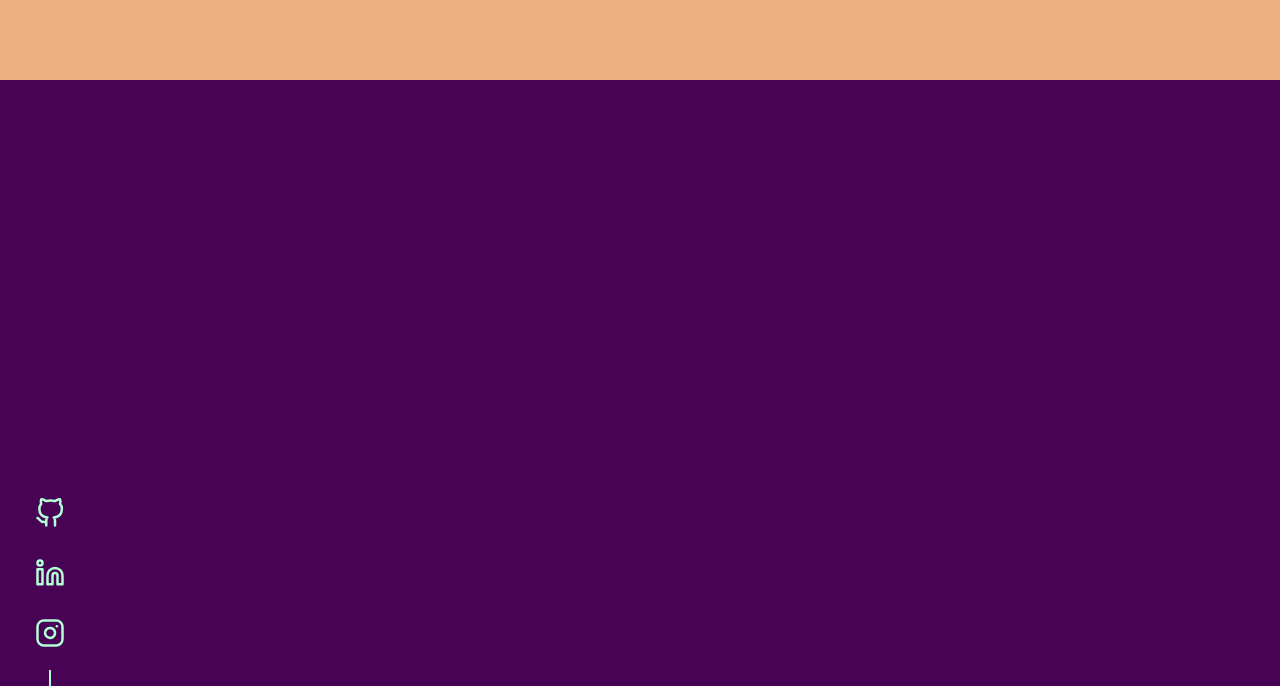
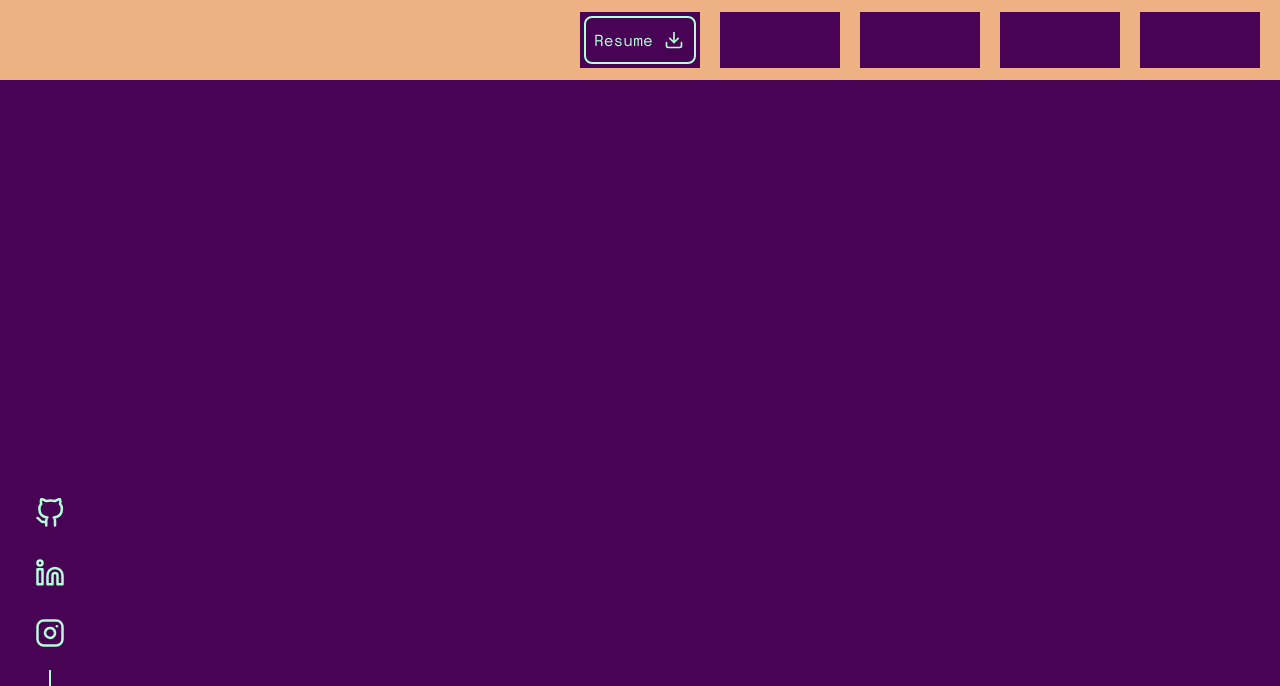
Before and after one commit to kevin-salamon/portfolio-site, a React (Create React App) app: page / in a window 1280 px wide. Shown: the top 686 px of the page. Built offline with nearby package versions, Linux system fonts and the light colour scheme; the HTML template or start-up script is replaced by a standard one.

Commit message:
header detail

```diff
--- a/public/index.html
+++ b/public/index.html
@@ -11,6 +11,7 @@
     />
     <link rel="apple-touch-icon" href="%PUBLIC_URL%/logo192.png" />
     <link rel="manifest" href="%PUBLIC_URL%/manifest.json" />
+    <link href="https://fonts.googleapis.com/css2?family=Space+Mono&display=swap" rel="stylesheet">
     <title>Kevin Salamon | Portfolio</title>
   </head>
   <body style="margin: 0px;">
--- a/src/components/Header/Header.js
+++ b/src/components/Header/Header.js
@@ -1,5 +1,6 @@
 import React from 'react';
 import styled from 'styled-components';
+import { Download } from 'react-feather';
 
 const StyledHeader = styled.div`
     height: 80px;
@@ -9,12 +10,106 @@ const StyledHeader = styled.div`
     left: 0;
     top: 0;
     z-index: 1;
+    display: flex;
+    justify-content: flex-end;
+    align-items: center;
+
+    .navigation-container {
+        width: min-content;
+        height: 70%;
+        margin-right: 10px;
+        display: flex;
+        justify-content: flex-end;
+        align-items: center;
+
+        .nav-box {
+            width: 120px;
+            height: 100%;
+            display: flex;
+            justify-content: center;
+            align-items: center;
+            background-color: #480355;
+            margin: 0px 10px 0px 10px;
+
+            p {
+                margin-block: 0px;
+            }
+
+            .download {
+                width: 90%;
+                height: 80%;
+                border-radius: 8px;
+                border: 2px solid #B2FFD6;
+                cursor: pointer;
+                display: flex;
+                justify-content: center;
+                align-items: center;
+
+                .text {
+                    display: flex;
+                    justify-content: center;
+                    align-items: center;
+                    height: 100%;
+                    width: 70%;
+                    padding-left: 2px;
+
+                    p {
+                        color: #B2FFD6;
+                        font-family: 'Space Mono', monospace;
+                    }
+                }
+
+                .icon {
+                    display: flex;
+                    justify-content: center;
+                    padding-right: 5px;
+                    align-items: center;
+                    height: 100%;
+                    width: 30%;
+
+                    svg {
+                        height: 20px;
+                        width: 20px;
+                        stroke: #B2FFD6;
+                        stroke-width: 2;
+                        stroke-linecap: round;
+                        stroke-linejoin: round;
+                        fill: none;
+                    }
+                }
+            }
+        }
+    }
 `;
 
 function Header() {
+
     return (
         <StyledHeader>
+            <div className='navigation-container'>
+                <div className='nav-box'>
+                    <div className='download'>
+                        <div className='text'>
+                            <p>Resume</p>
+                        </div>
+                        <div className='icon'>
+                            <Download />
+                        </div>
+                    </div>
+                </div>
+                <div className='nav-box'>
 
+                </div>
+                <div className='nav-box'>
+
+                </div>
+                <div className='nav-box'>
+
+                </div>
+                <div className='nav-box'>
+
+                </div>
+            </div>
         </StyledHeader>
     );
 }
```
